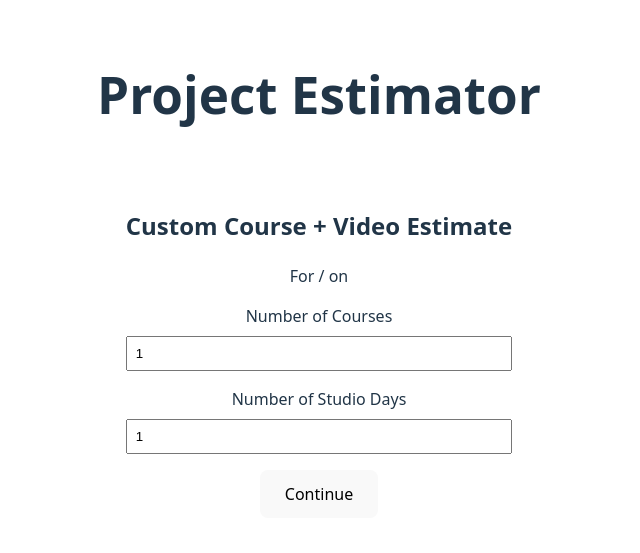
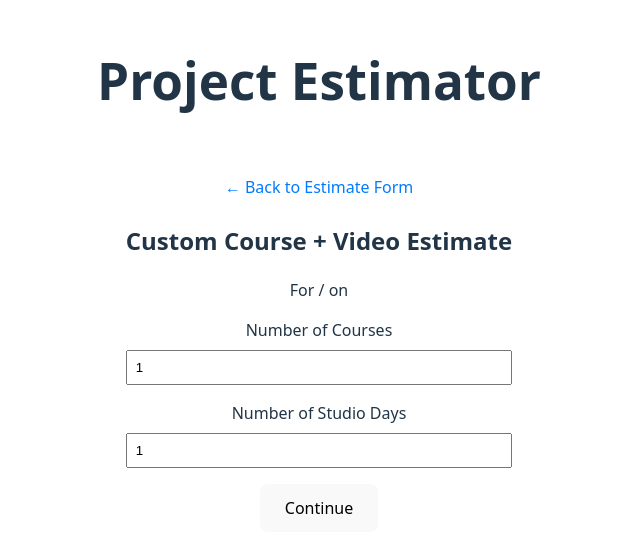
Before and after one commit to sbcybersolutions/project-estimator, a React (Vite) app: page /estimate/coursePlusVideo in a window 1280 px wide. Shown: the part 109-662 px from the top of the page, without its empty margins (321-961 px from the left). Built offline with nearby package versions, Linux system fonts and the light colour scheme.

Commit message:
added nav link back to home page

```diff
--- a/src/pages/CoursePlusVideoPage.jsx
+++ b/src/pages/CoursePlusVideoPage.jsx
@@ -1,5 +1,5 @@
 import React, { useState } from 'react';
-import { useLocation } from 'react-router-dom';
+import { useLocation, Link } from 'react-router-dom';
 
 export default function CoursePlusVideoPage() {
   const { state } = useLocation();
@@ -22,6 +22,12 @@ export default function CoursePlusVideoPage() {
 
   return (
     <div style={{ padding: '2rem', maxWidth: 500, margin: '0 auto' }}>
+      <header style={{ marginBottom: '1.5rem' }}>
+        <Link to="/" style={{ textDecoration: 'none', color: '#007bff' }}>
+          ← Back to Estimate Form
+        </Link>
+      </header>
+
       <h2>Custom Course + Video Estimate</h2>
       <p>
         For <strong>{clientName}</strong> / <em>{projectName}</em> on {estimateDate}
--- a/src/pages/CustomCoursePage.jsx
+++ b/src/pages/CustomCoursePage.jsx
@@ -1,5 +1,5 @@
 import React, { useState } from 'react';
-import { useLocation } from 'react-router-dom';
+import { useLocation, Link } from 'react-router-dom';
 
 export default function CustomCoursePage() {
   const { state } = useLocation();
@@ -20,6 +20,12 @@ export default function CustomCoursePage() {
 
   return (
     <div style={{ padding: '2rem', maxWidth: 500, margin: '0 auto' }}>
+      <header style={{ marginBottom: '1.5rem' }}>
+        <Link to="/" style={{ textDecoration: 'none', color: '#007bff' }}>
+          ← Back to Estimate Form
+        </Link>
+      </header>
+
       <h2>Custom Course Estimate</h2>
       <p>
         For <strong>{clientName}</strong> / <em>{projectName}</em> on {estimateDate}
@@ -40,7 +46,6 @@ export default function CustomCoursePage() {
             style={{ width: '100%', padding: '.5rem', boxSizing: 'border-box' }}
           />
         </div>
-
         <button type="submit" style={{ padding: '.75rem 1.5rem', cursor: 'pointer' }}>
           Continue
         </button>
--- a/src/pages/CustomVideoPage.jsx
+++ b/src/pages/CustomVideoPage.jsx
@@ -1,5 +1,5 @@
 import React, { useState } from 'react';
-import { useLocation } from 'react-router-dom';
+import { useLocation, Link } from 'react-router-dom';
 
 export default function CustomVideoPage() {
   const { state } = useLocation();
@@ -22,6 +22,12 @@ export default function CustomVideoPage() {
 
   return (
     <div style={{ padding: '2rem', maxWidth: 500, margin: '0 auto' }}>
+      <header style={{ marginBottom: '1.5rem' }}>
+        <Link to="/" style={{ textDecoration: 'none', color: '#007bff' }}>
+          ← Back to Estimate Form
+        </Link>
+      </header>
+
       <h2>Custom Video Estimate</h2>
       <p>
         For <strong>{clientName}</strong> / <em>{projectName}</em> on {estimateDate}
```
